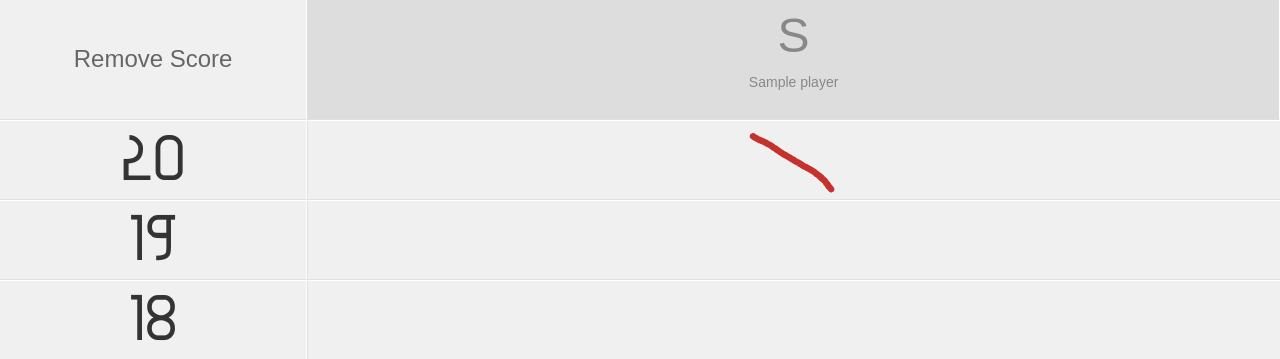
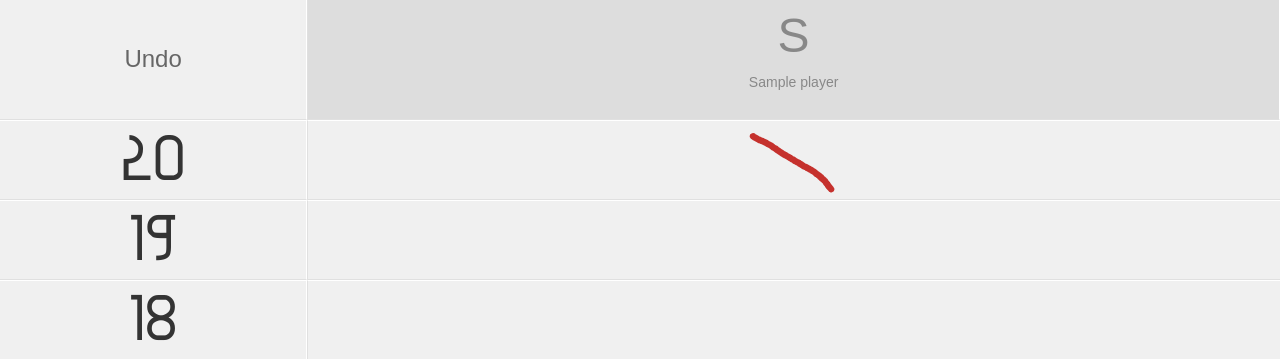
Before and after one commit to enkeistar/darts, a Flask app: page /games/1/ in a window 1280 px wide. Shown: the top 359 px of the page. Run offline with Flask 2, Linux system fonts and the light colour scheme; tables that the repository leaves empty hold one stand-in row (values such as "Sample post"); some libraries are stand-ins or nearby versions.

Commit message:
Changed scores to marks.

```diff
--- a/darts/controllers/games.py
+++ b/darts/controllers/games.py
@@ -1,6 +1,6 @@
 from darts import app
 from flask import Blueprint, Response, render_template, redirect, request
-from darts.entities import game as gameModel, player as playerModel, team as teamModel, team_player as teamPlayerModel, score as scoreModel
+from darts.entities import game as gameModel, player as playerModel, team as teamModel, team_player as teamPlayerModel, mark as markModel
 from darts import model
 from datetime import datetime
 from sqlalchemy import desc
@@ -31,7 +31,7 @@ def games_index():
 
 			teamData = {
 				"id": team.id,
-				"score": 0,
+				"mark": 0,
 				"players": [],
 				"points": 0
 			}
@@ -42,29 +42,29 @@ def games_index():
 				user = model.Model().selectById(playerModel.Player, player.playerId)
 				teamData["players"].append(user.name)
 
-			scores = model.Model().select(scoreModel.Score).filter_by(gameId = game.id, teamId = team.id)
+			marks = model.Model().select(markModel.Mark).filter_by(gameId = game.id, teamId = team.id)
 
-			for score in scores:
-				if score.twenty:
-					teamData["score"] += 20
-				elif score.nineteen:
-					teamData["score"] += 19
-				elif score.eighteen:
-					teamData["score"] += 18
-				elif score.seventeen:
-					teamData["score"] += 17
-				elif score.sixteen:
-					teamData["score"] += 16
-				elif score.fifteen:
-					teamData["score"] += 15
-				elif score.bullseye:
-					teamData["score"] += 25
+			for mark in marks:
+				if mark.twenty:
+					teamData["mark"] += 20
+				elif mark.nineteen:
+					teamData["mark"] += 19
+				elif mark.eighteen:
+					teamData["mark"] += 18
+				elif mark.seventeen:
+					teamData["mark"] += 17
+				elif mark.sixteen:
+					teamData["mark"] += 16
+				elif mark.fifteen:
+					teamData["mark"] += 15
+				elif mark.bullseye:
+					teamData["mark"] += 25
 
 			gameData["teams"].append(teamData)
 
 		data.append(gameData)
 
-		gameData["teams"].sort(key = operator.itemgetter("score"), reverse = True)
+		gameData["teams"].sort(key = operator.itemgetter("mark"), reverse = True)
 
 	return render_template("games/index.html", games = data)
 
@@ -85,7 +85,7 @@ def games_board(id):
 		teamData = {
 			"id": team.id,
 			"players": [],
-			"scores": [{
+			"marks": [{
 				20: 0,
 				19: 0,
 				18: 0,
@@ -139,46 +139,46 @@ def games_board(id):
 			}
 			pointsScored = 0
 
-			scores = model.Model().select(scoreModel.Score).filter_by(gameId = game.id, teamId = team.id, round = i + 1)
+			marks = model.Model().select(markModel.Mark).filter_by(gameId = game.id, teamId = team.id, round = i + 1)
 
-			for score in scores:
-				if score.twenty:
-					teamData["scores"][i][20] += 1
+			for mark in marks:
+				if mark.twenty:
+					teamData["marks"][i][20] += 1
 					scored["twenty"] += 1
 					if scored["twenty"] > 3:
 						pointsScored += 20
-				elif score.nineteen:
-					teamData["scores"][i][19] += 1
+				elif mark.nineteen:
+					teamData["marks"][i][19] += 1
 					scored["nineteen"] += 1
 					if scored["nineteen"] > 3:
 						pointsScored += 19
-				elif score.eighteen:
-					teamData["scores"][i][18] += 1
+				elif mark.eighteen:
+					teamData["marks"][i][18] += 1
 					scored["eighteen"] += 1
 					if scored["eighteen"] > 3:
 						pointsScored += 18
-				elif score.seventeen:
-					teamData["scores"][i][17] += 1
+				elif mark.seventeen:
+					teamData["marks"][i][17] += 1
 					scored["seventeen"] += 1
 					if scored["seventeen"] > 3:
 						pointsScored += 17
-				elif score.sixteen:
-					teamData["scores"][i][16] += 1
+				elif mark.sixteen:
+					teamData["marks"][i][16] += 1
 					scored["sixteen"] += 1
 					if scored["sixteen"] > 3:
 						pointsScored += 16
-				elif score.fifteen:
-					teamData["scores"][i][15] += 1
+				elif mark.fifteen:
+					teamData["marks"][i][15] += 1
 					scored["fifteen"] += 1
 					if scored["fifteen"] > 3:
 						pointsScored += 15
-				elif score.bullseye:
-					teamData["scores"][i][25] += 1
+				elif mark.bullseye:
+					teamData["marks"][i][25] += 1
 					scored["bullseye"] += 1
 					if scored["bullseye"] > 3:
 						pointsScored += 25
 
-			teamData["scores"][i]["points"] = pointsScored
+			teamData["marks"][i]["points"] = pointsScored
 
 		data["teams"].append(teamData)
 
@@ -277,7 +277,7 @@ def games_next(id):
 @mod.route("/<int:gameId>/teams/<int:teamId>/players/<int:playerId>/rounds/<int:round>/score/<int:score>/", methods = ["POST"])
 def games_score(gameId, teamId, playerId, round, score):
 
-	newScore = scoreModel.Score()
+	newScore = markModel.Score()
 	newScore.gameId = gameId
 	newScore.teamId = teamId
 	newScore.playerId = playerId
@@ -310,10 +310,10 @@ def games_undo(gameId, teamId, playerId, round):
 
 	id = 0
 
-	scores = model.Model().select(scoreModel.Score).filter_by(gameId = gameId, teamId = teamId, playerId = playerId, round = round)
+	marks = model.Model().select(markModel.Mark).filter_by(gameId = gameId, teamId = teamId, playerId = playerId, round = round)
 
-	if scores.count() > 0:
-		id = scores[scores.count() - 1].id
-		model.Model().delete(scoreModel.Score, id)
+	if marks.count() > 0:
+		id = marks[marks.count() - 1].id
+		model.Model().delete(markModel.Mark, id)
 
 	return Response(json.dumps({ "id": id }), status = 200, mimetype = "application/json")
--- a/darts/controllers/players.py
+++ b/darts/controllers/players.py
@@ -1,6 +1,6 @@
 from darts import app
 from flask import Blueprint, request, render_template, redirect
-from darts.entities import player as playerModel, game as gameModel, team_player as teamPlayerModel, score as scoreModel
+from darts.entities import player as playerModel, game as gameModel, team_player as teamPlayerModel, mark as markModel
 from darts import model
 
 mod = Blueprint("players", __name__, url_prefix = "/players")
@@ -34,7 +34,7 @@ def players_create():
 def players_details(id):
 	player = model.Model().selectById(playerModel.Player, id)
 	teams = model.Model().select(teamPlayerModel.TeamPlayer).filter_by(playerId = id)
-	scores = model.Model().select(scoreModel.Score).filter_by(playerId = id)
+	scores = model.Model().select(markModel.Mark).filter_by(playerId = id)
 	return render_template("players/details.html", player = player, teams = teams, scores = scores)
 
 @mod.route("/<int:id>/edit/", methods = ["GET"])
--- a/darts/entities/score.py
+++ b/darts/entities/mark.py
@@ -4,9 +4,9 @@ from sqlalchemy.ext.declarative import declarative_base
 
 Base = declarative_base()
 
-class Score(Base):
+class Mark(Base):
 
-	__tablename__ = "scores"
+	__tablename__ = "marks"
 
 	id = Column(Integer, primary_key = True)
 	gameId = Column(Integer)
--- a/darts/templates/games/board.html
+++ b/darts/templates/games/board.html
@@ -13,7 +13,7 @@
 
 		<div class="teams">
 
-			<div class="game-option target undo">Remove Score</div>
+			<div class="game-option target undo">Undo</div>
 
 			{% set teamOrder = 0 %}
 			{% for team in game["teams"] %}
@@ -48,7 +48,7 @@
 				<div class="point-value" data-points="{{ i }}">{{ i }}</div>
 
 				{% for team in game["teams"] %}
-					<div class="target awarded" data-team="{{ team.id }}" data-points="{{ i }}" data-hits="{{ team["scores"][game.round - 1][i] }}"></div>
+					<div class="target awarded" data-team="{{ team.id }}" data-points="{{ i }}" data-hits="{{ team["marks"][game.round - 1][i] }}"></div>
 				{% endfor %}
 
 			</div>
@@ -58,7 +58,7 @@
 		<div class="points">
 			<div class="point-value" data-points="25">B</div>
 			{% for team in game["teams"] %}
-				<div class="target awarded" data-team="{{ team.id }}" data-points="25" data-hits="{{ team["scores"][game.round - 1][25] }}"></div>
+				<div class="target awarded" data-team="{{ team.id }}" data-points="25" data-hits="{{ team["marks"][game.round - 1][25] }}"></div>
 			{% endfor %}
 		</div>
 
@@ -66,21 +66,21 @@
 			<div class="game-option target new-game">Home</div>
 
 			{% for team in game["teams"] %}
-				<div class="score" data-team="{{ team.id }}" data-score="{{ team["scores"][game.round-1]["points"] }}">
+				<div class="score" data-team="{{ team.id }}" data-score="{{ team["marks"][game.round-1]["points"] }}">
 
 					<div class="score-row">
 						<span class="round-scores">
 							<span class="round-score">
 								<label>R1:</label>
-								{{ team["scores"][0]["points"] }}
+								{{ team["marks"][0]["points"] }}
 							</span>
 							<span class="round-score">
 								<label>R2:</label>
-								{{ team["scores"][1]["points"] }}
+								{{ team["marks"][1]["points"] }}
 							</span>
 						</span>
 						<span class="current-round-points">
-							{{ team["scores"][game.round-1]["points"] }}
+							{{ team["marks"][game.round-1]["points"] }}
 						</span>
 					</div>
 
--- a/darts/templates/games/index.html
+++ b/darts/templates/games/index.html
@@ -49,7 +49,7 @@
 
 			{% endfor %}
 
-			{% if games.count(self) == 0 %}
+			{% if games|length == 0 %}
 
 				<p class="text-center">No games have been played.<p>
 
```
Also changed, not shown: darts/db/create.sql (+7 -7 lines).
